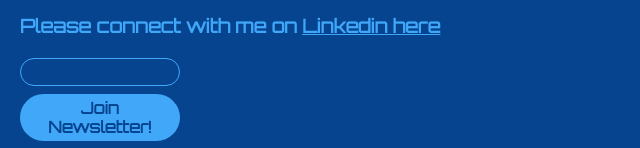
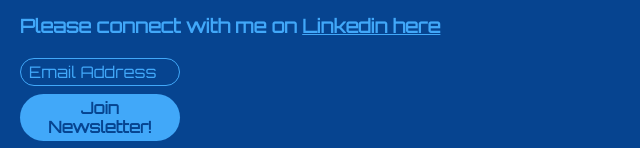
Before and after one commit to BonganiBmG/personal-site, a plain HTML site: page index.html in a window 1280 px wide. Shown: the part 495-643 px from the top of the page, without its empty margins (0-640 px from the left). Drawn offline with nearby package versions, Linux system fonts and the light colour scheme; a web font is replaced by a local one.

Commit message:
Updated Site Changes

```diff
--- a/index.html
+++ b/index.html
@@ -21,7 +21,7 @@
         </ul>
         <h3>Please connect with me on <a href="https://www.linkedin.com/in/bongani-mhlanga-61335285/">Linkedin here</a>
         </h3>
-        <input type="email">
+        <input type="email" placeholder="Email Address">
         <button>Join Newsletter!</button>
         <!--
         Challenge 1:
```
